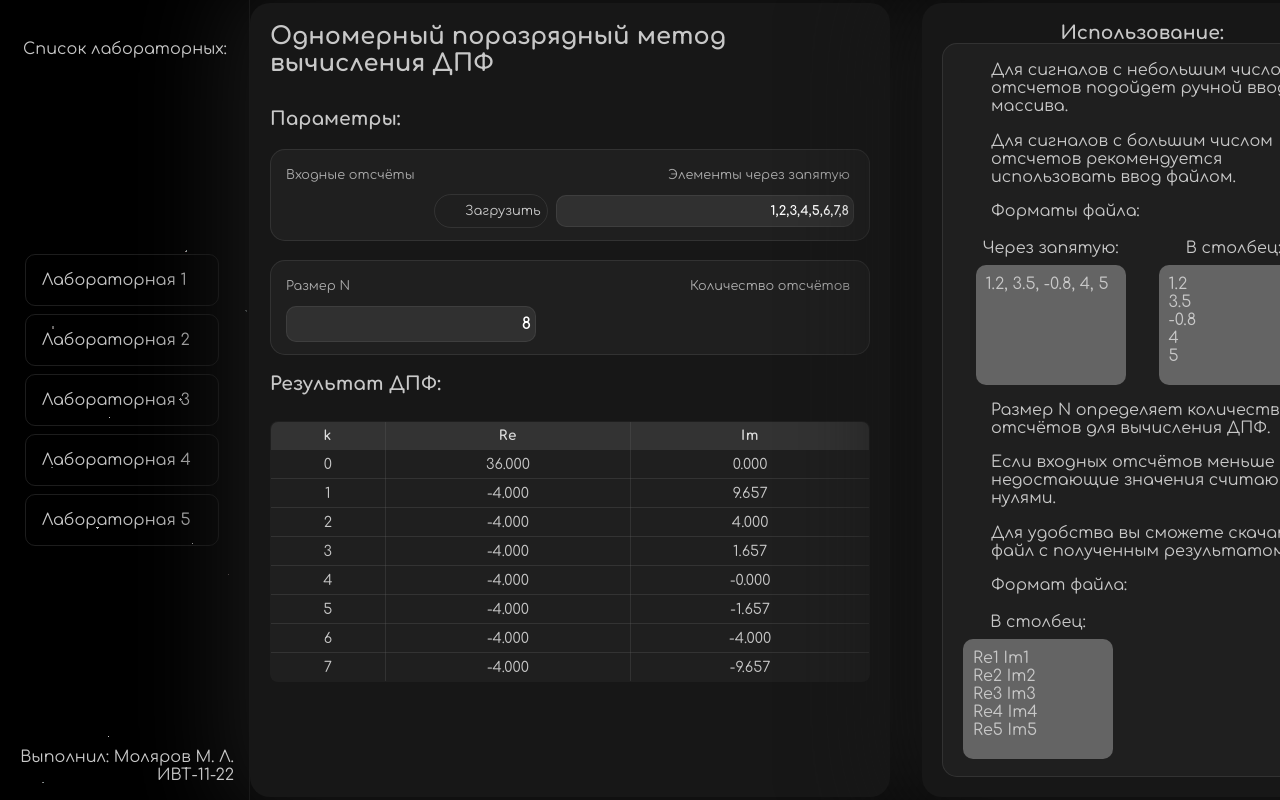
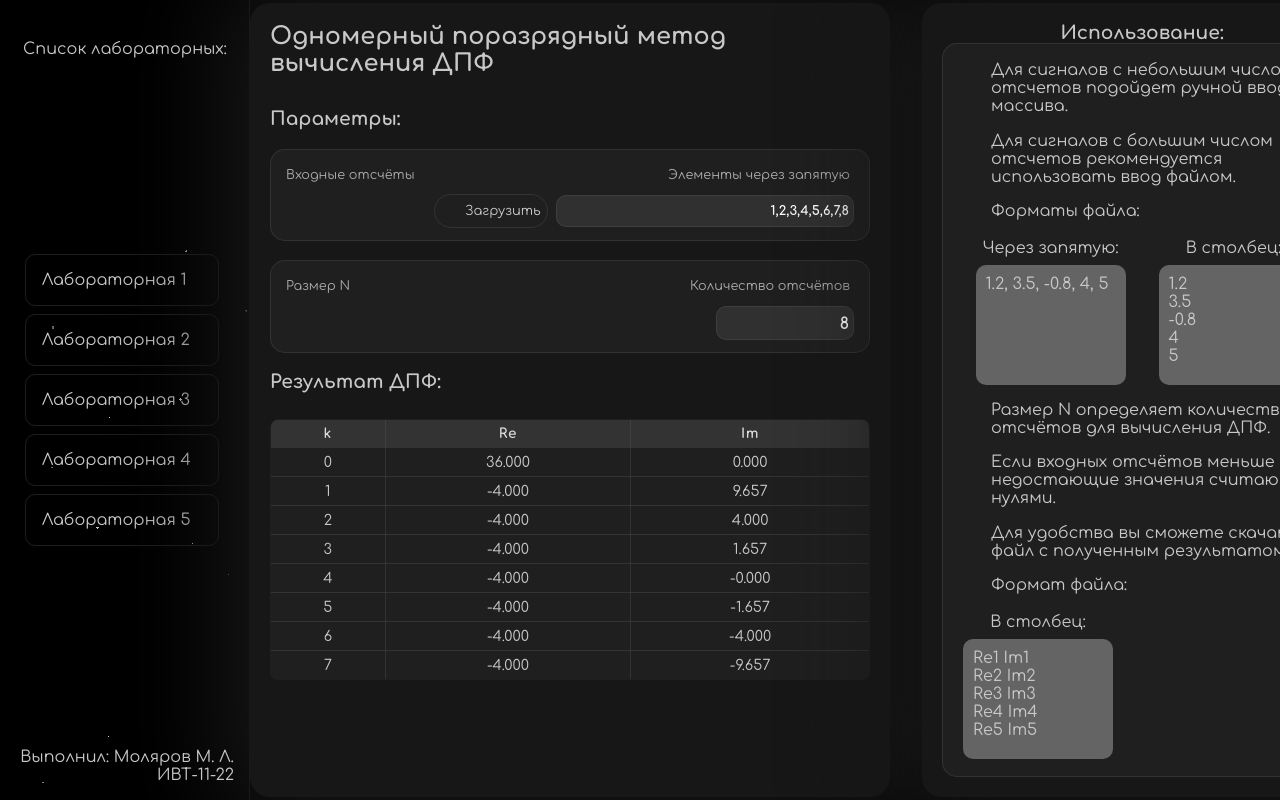
Before and after one commit to gefeeplay/TBA-tasks, a Vue app: page /Lab5 in a window 1280 px wide. Shown: the top 800 px of the page. Built offline with nearby package versions, Linux system fonts and the light colour scheme; some icons are missing.

Commit message:
minor fixes

```diff
--- a/src/components/Lab5.vue
+++ b/src/components/Lab5.vue
@@ -22,7 +22,7 @@ function twiddleDFT(k, n, N) {
 }
 
 const inputText = ref("1,2,3,4,5,6,7,8");
-const N = ref(8); // размер ДПФ
+const N = computed(() => parsedInput.value.length);
 const fileExist = ref(false);
 
 //Введенный массив
@@ -118,8 +118,8 @@ function downloadFile() {
                         <div class="param-label">Размер N</div>
                         <div class="param-range">Количество отсчётов</div>
                     </div>
-                    <div class="param-row big">
-                        <input v-model.number="N" type="number" min="1" class="param-input" />
+                    <div class="param-row big right-side">
+                        <div class="param-ans">{{ N }}</div>
                     </div>
                 </div>
 
```
